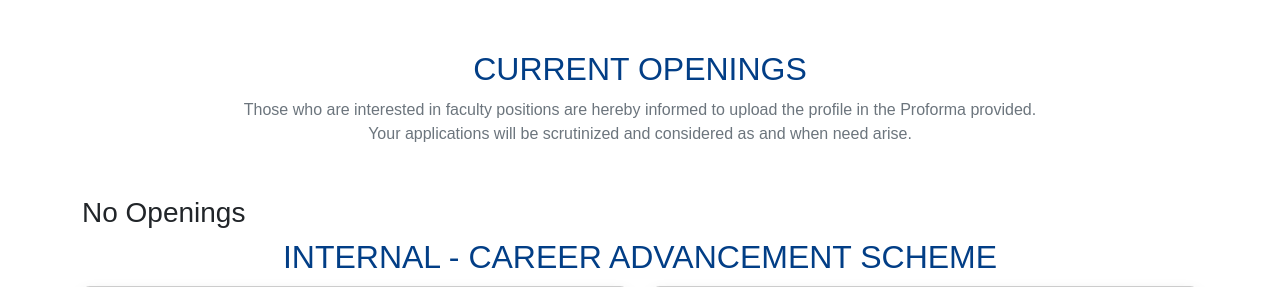
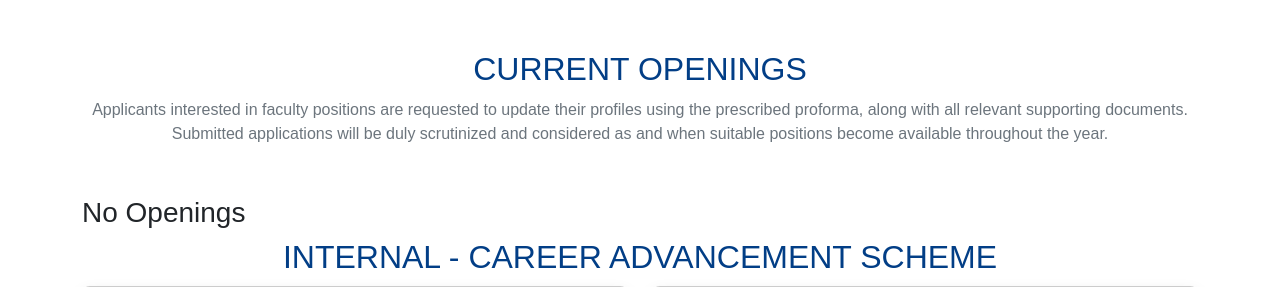
Before and after one commit to MedhaTech/drait_careers, a CodeIgniter app: page /database/ in a window 1280 px wide. Shown: the part 91-378 px from the top of the page. Run offline with CodeIgniter, Linux system fonts and the light colour scheme; data that the repository does not hold is empty; some web fonts are replaced.

Commit message:
new content

```diff
--- /dev/null
+++ b/application/logs/log-2025-04-22.php
@@ -0,0 +1,4 @@
+<?php defined('BASEPATH') OR exit('No direct script access allowed'); ?>
+
+ERROR - 2025-04-22 07:22:06 --> Could not find the specified $config['composer_autoload'] path: vendor/autoload.php
+ERROR - 2025-04-22 07:22:59 --> Could not find the specified $config['composer_autoload'] path: vendor/autoload.php
--- a/application/views/home.php
+++ b/application/views/home.php
@@ -2,9 +2,9 @@
 <section class="career-current-opening">
     <div class="container">
         <h2 class="">CURRENT OPENINGS</h2>
-        <p class="current text-secondary">Those who are interested in faculty positions are hereby informed to upload
-            the profile in the Proforma provided. <br /> Your applications will be scrutinized and considered as and
-            when need arise.</h>
+        <p class="current text-secondary">Applicants interested in faculty positions are requested to update their profiles using the prescribed proforma, along with all relevant supporting documents.
+            Submitted applications will be duly scrutinized and considered as and when suitable positions become available throughout the year.
+            </h>
         <div class="row justify-content-center">
 
             <?php
@@ -15,10 +15,10 @@
                         <div class="carer_wrappper card shadow">
                             <div class="career-opening">
                                 <h3><a href="<?= base_url('recruitment'); ?>"><?= $recruitmentList1->title; ?></a></h3>
-                                <div class="years-current"><i class="fa fa-book" aria-hidden="true"></i>
+                                <!-- <div class="years-current"><i class="fa fa-book" aria-hidden="true"></i>
                                     <?= $recruitmentList1->department_names; ?></div>
                                 <div class="place-current"><i class="fa fa-university" aria-hidden="true"></i> Dr.AIT
-                                </div>
+                                </div> -->
                             </div>
                             <div class="career-apply">
                                 <div class="apply-now"><a target="_blank" href="<?= base_url('recruitment'); ?>">Apply Now</a>
```
